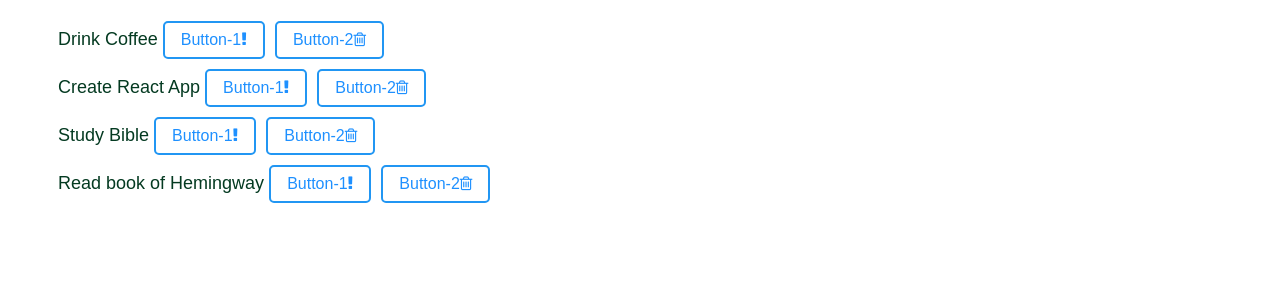
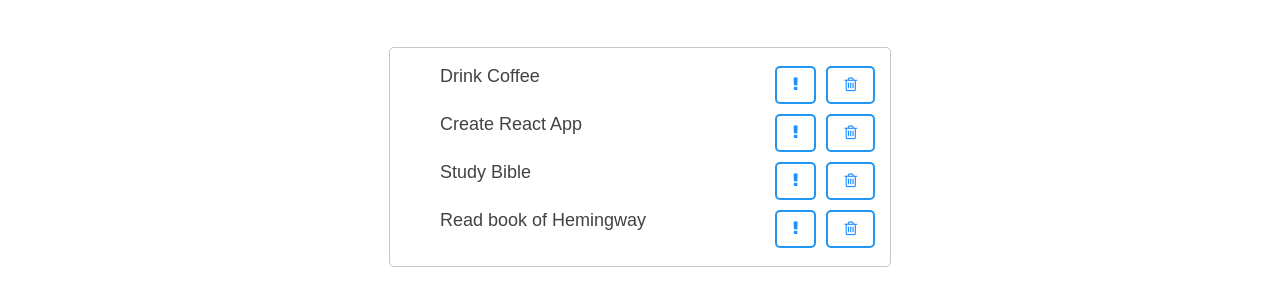
Before and after one commit to ybeliaev/React_LIST, a React app: page / in a window 1280 px wide. Shown: the part 69-374 px from the top of the page. Built offline with nearby package versions, Linux system fonts and the light colour scheme.

Commit message:
add css app, list-item

```diff
--- a/src/components/app/app.css
+++ b/src/components/app/app.css
@@ -1,9 +1,11 @@
 /*  */
-.App {
+body {
   font-family: sans-serif;
-  text-align: center;
+}
+.app {
   max-width: 500px;
   margin: 50px auto;
-
-  color: rgb(21, 94, 3);
+  border: 1px solid rgba(66, 66, 66, 0.3);
+  border-radius: 5px;
+  color: rgb(66, 66, 66);
 }
--- a/src/components/list-item/list-item.css
+++ b/src/components/list-item/list-item.css
@@ -17,3 +17,10 @@
   background: #2196f3;
   color: white;
 }
+.wrapper-list-item {
+  display: flex;
+  justify-content: space-between;
+}
+.list-item-label {
+  flex: 1;
+}
--- a/src/components/list-item/list-item.js
+++ b/src/components/list-item/list-item.js
@@ -11,16 +11,14 @@ export default class ListItem extends Component {
     const { label, done, important } = this.props;
 
     return (
-      <span>
-        <span className="todo-list-item-label">{label}</span>
+      <span className="wrapper-list-item">
+        <span className="list-item-label">{label}</span>
 
         <button type="button" className="btn info">
-          Button-1
           <i className="fa fa-exclamation" />
         </button>
 
         <button type="button" className="btn info">
-          Button-2
           <i className="fa fa-trash-o" />
         </button>
       </span>
--- a/src/components/list/list.js
+++ b/src/components/list/list.js
@@ -8,13 +8,13 @@ const List = ({ todos }) => {
     const { id, ...itemProps } = item;
 
     return (
-      <li key={id} className="list-group-item">
+      <li key={id} className="list-item">
         <ListItem {...itemProps} />
       </li>
     );
   });
 
-  return <ul className="list-group todo-list">{elements}</ul>;
+  return <ul className="todo-list">{elements}</ul>;
 };
 
 export default List;
```
